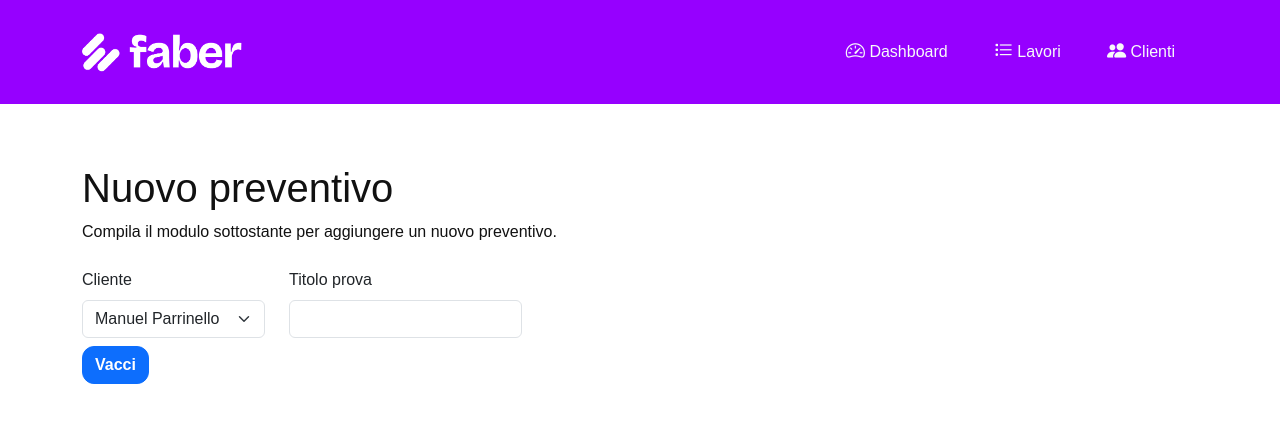
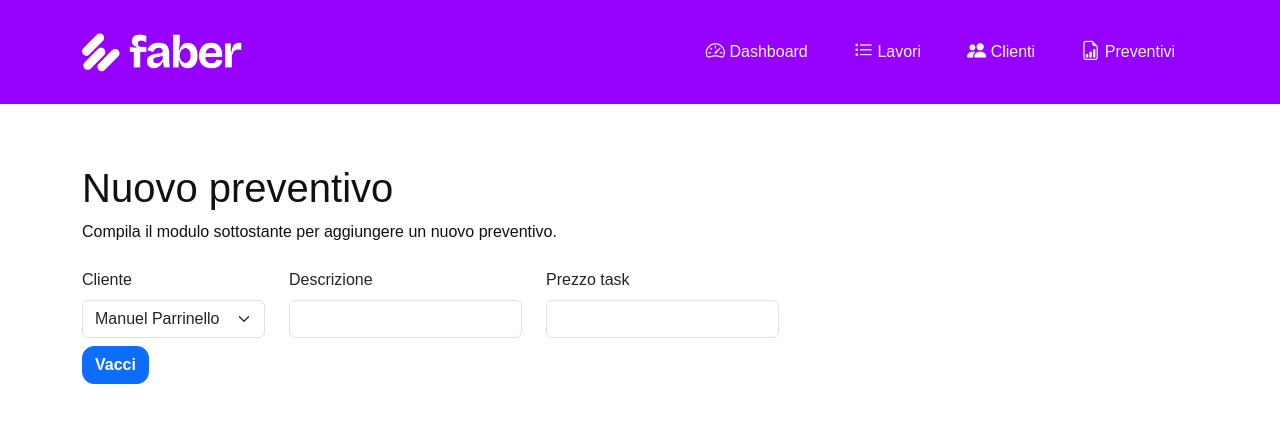
Before and after one commit to manuelparrinello/tazebao, a Flask app: page /preventivi/nuovo in a window 1280 px wide. Shown: the top 423 px of the page. Run offline with Flask 3, Linux system fonts and the light colour scheme; data comes from the database, SQL or seed files in the repository; some web fonts are replaced.

Commit message:
working on preventivo

```diff
--- a/app.py
+++ b/app.py
@@ -267,13 +267,27 @@ def cliente_page(cliente_id):
 @app.route("/preventivi/nuovo", methods=["POST", "GET"])
 def nuovo_preventivo():
     if request.method == "POST":
-        cliente = request.form.get("cliente")
-        descrizione = request.form.get("descrizioni")
+        iva = 1.22
+        cliente_id = request.form.get("cliente")
+        cliente= Cliente.query.filter_by(id=cliente_id).first().name
+        prezzo = request.form.get("prezzo")
+        prezzo_ii = float(prezzo) * iva
+        prezzo_subtotale = prezzo_ii
+        tasse_varie = 8
+        totale = tasse_varie + prezzo_subtotale
+        descrizione = request.form.get("descrizione")
+
 
         # QUESTO E' L'URL CHE SI VEDRA' SUL DOCUMENTO PREVENTIVO COMPILATO:
         target_url = url_for(
             "visualizza_preventivo",
             cliente=cliente,
+            prezzo = prezzo,
+            prezzo_ii = prezzo_ii,
+            prezzo_subtotale = prezzo_subtotale,
+            tasse_varie = tasse_varie,
+            totale = totale,
+            descrizione = descrizione
         )
         return jsonify({"target_url": target_url})
     return render_template("preventivo_new.html")
@@ -287,13 +301,27 @@ def nuovo_preventivo():
 @app.get("/preventivi/visualizza")
 def visualizza_preventivo():
     # Recupero il dato tramite il query params passato
-    titolo_prova = request.args.get(
-        "titolo_prova", "Nessun dato proveniente dall'URL generato in target_url"
+    cliente = request.args.get("cliente", "Nessun cliente")
+    prezzo = request.args.get("prezzo", "Nessun cliente")
+    prezzo_ii = request.args.get("prezzo_ii", "Nessun cliente")
+    prezzo_subtotale = request.args.get("prezzo_subtotale", "Nessun cliente")
+    tasse_varie = request.args.get("tasse_varie", "Nessun cliente"
     )
-    print(f"IL DATO CHE FLASK STA PASSANDO: {titolo_prova}")
+    totale = request.args.get("totale", "Nessun dato")
+    descrizione = request.args.get("descrizione", "Nessun dato")
+
+    # print(f"IL DATO CHE FLASK STA PASSANDO: {titolo_prova}")
 
     # Qui l'URL è già generato.. Questa riga serve solo a inserire la variabile "dato" sulla pagina, passata tramite query params
-    return render_template("_preventivo.html", dato=titolo_prova)
+    return render_template("_preventivo.html",
+                           cliente=cliente,
+                           prezzo=prezzo,
+                           prezzo_ii=prezzo_ii,
+                           prezzo_subtotale=prezzo_subtotale,
+                           tasse_varie=tasse_varie,
+                           totale=totale,
+                           descrizione=descrizione
+                           )
 
 
 ######################## AZIONI ########################
--- a/static/js/preventivo.js
+++ b/static/js/preventivo.js
@@ -2,6 +2,8 @@ const preventivo = Vue.createApp({
     data() {
         return {
             descrizione: "",
+            prezzo : "",
+            cliente : "",
             indirizzo_cliente: "",
             p_iva_cliente: "",
             sdi_cliente: "",
@@ -14,6 +16,7 @@ const preventivo = Vue.createApp({
             const url = `/preventivi/nuovo`;
             const form = document.querySelector("#formNuovoPreventivo");
             const formData = new FormData(form);
+            formData.append("cliente", this.titoloProva);
             formData.append("titolo_prova", this.titoloProva);
             const response = await fetch(url, {
                 method: 'POST',
--- a/templates/_navbar.html
+++ b/templates/_navbar.html
@@ -20,6 +20,11 @@
                 <li class="nav-item">
                     <a class="nav-link text-light fw-medium" href="{{ url_for('clienti') }}">
                         <i class="bi bi-people-fill"></i>&nbsp;Clienti</a>
+                </li>
+
+                <li class="nav-item">
+                    <a class="nav-link text-light fw-medium" href="{{ url_for('nuovo_preventivo') }}">
+                        <i class="bi bi-file-earmark-bar-graph"></i>&nbsp;Preventivi</a>
                 </li>
             </ul>
         </div>
--- a/templates/preventivo_new.html
+++ b/templates/preventivo_new.html
@@ -11,7 +11,7 @@
             <div class="col-auto">
                 <div class="form-group">
                     <label class="form-label" for="titolo_prova">Cliente</label>
-                    <select class="form-control form-select" name="clienti" id="">
+                    <select class="form-control form-select" name="cliente" id="">
                         <option v-for="cliente in clienti" :value="cliente.id">[[ cliente.nome ]]</option>
                     </select>
                 </div>
@@ -20,8 +20,16 @@
             <!-- DESCRIZIONE LAVORO -->
             <div class="col-auto">
                 <div class="form-group">
-                    <label class="form-label" for="titolo_prova">Titolo prova</label>
+                    <label class="form-label" for="titolo_prova">Descrizione</label>
                     <input class="form-control" type="text" name="descrizione" :value="descrizione">
+                </div>
+            </div>
+
+            <!-- PREZZO DESC -->
+            <div class="col-auto">
+                <div class="form-group">
+                    <label class="form-label" for="titolo_prova">Prezzo task</label>
+                    <input class="form-control" type="number" name="prezzo" :value="prezzo">
                 </div>
             </div>
 
```
Also changed, not shown: templates/_preventivo.html (+12 -7 lines).
